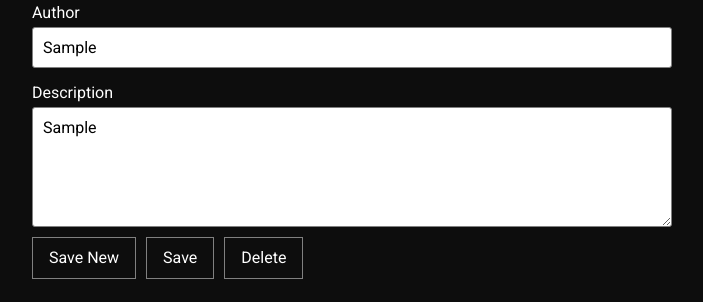
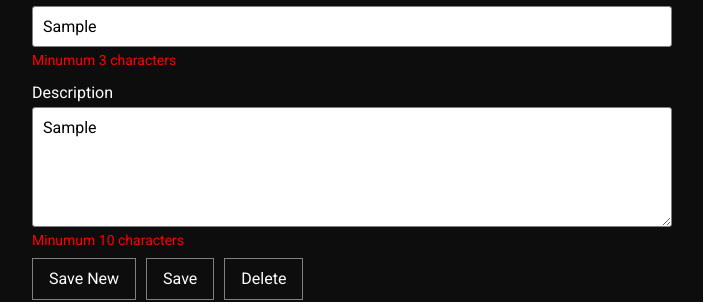
Before and after one commit to JJooaa/buutti, a React (Create React App) app in the folder client/: page / in a window 1280 px wide. Both pictures are taken after typing "Sample", "Sample", "Sample" into the empty fields and a click on the button "Save New". Shown: the part 360-662 px from the top of the page, without its empty margins (288-991 px from the left). Built offline with nearby package versions, Linux system fonts and the light colour scheme; no server answers.

Commit message:
install yup, add form validation, give error messages styling

```diff
--- a/client/package.json
+++ b/client/package.json
@@ -16,7 +16,8 @@
     "react-dom": "^18.2.0",
     "react-scripts": "5.0.1",
     "typescript": "^4.7.4",
-    "web-vitals": "^2.1.4"
+    "web-vitals": "^2.1.4",
+    "yup": "^0.32.11"
   },
   "scripts": {
     "start": "react-scripts start",
--- a/client/src/components/FormikForm.tsx
+++ b/client/src/components/FormikForm.tsx
@@ -2,6 +2,7 @@ import { Formik, Form, Field, ErrorMessage } from "formik";
 import axios from "axios";
 import { FormikProps } from "../util/types";
 import ButtonGroup from "./ButtonGroup";
+import { validationSchema } from "../util/formValidation";
 
 const FormikForm = ({ books, selectedBook, setSelectedBook }: FormikProps) => {
   const initialValues = {
@@ -15,6 +16,7 @@ const FormikForm = ({ books, selectedBook, setSelectedBook }: FormikProps) => {
       {books.length === 0 || selectedBook !== null ? (
         <Formik
           initialValues={initialValues}
+          validationSchema={validationSchema}
           onSubmit={(values, { setSubmitting }) => {
             axios.post("http://localhost:3001/api/books/", values);
             setSelectedBook(null);
@@ -29,15 +31,15 @@ const FormikForm = ({ books, selectedBook, setSelectedBook }: FormikProps) => {
 
                 <label htmlFor="title">Title</label>
                 <Field name="title" />
-                <ErrorMessage name="title" />
+                <ErrorMessage name="title" component="span" />
 
                 <label htmlFor="title">Author</label>
                 <Field name="author" />
-                <ErrorMessage name="author" />
+                <ErrorMessage name="author" component="span" />
 
                 <label htmlFor="title">Description</label>
                 <Field name="description" as="textarea" />
-                <ErrorMessage name="description" />
+                <ErrorMessage name="description" component="span" />
 
                 <ButtonGroup
                   books={books}
--- a/client/src/styles/index.css
+++ b/client/src/styles/index.css
@@ -12,6 +12,11 @@ code {
     monospace;
 }
 
+span {
+  color: red;
+  margin-top: 5px;
+  font-size: 14px;
+}
 main {
   position: relative;
   display: flex;
--- /dev/null
+++ b/client/src/util/formValidation.ts
@@ -0,0 +1,16 @@
+import * as Yup from "yup";
+
+export const validationSchema = Yup.object().shape({
+  title: Yup.string()
+    .min(3, "Minimum 3 characters")
+    .max(100, "Too long!")
+    .required("Can't be empty"),
+  description: Yup.string()
+    .min(10, "Minumum 10 characters")
+    .max(250, "Too long!")
+    .required("Can't be empty"),
+  author: Yup.string()
+    .min(10, "Minumum 3 characters")
+    .max(50, "Too long!")
+    .required("Can't be empty"),
+});
```
Also changed, not shown: 1 other file (tests, documents, lock files or other folders).
